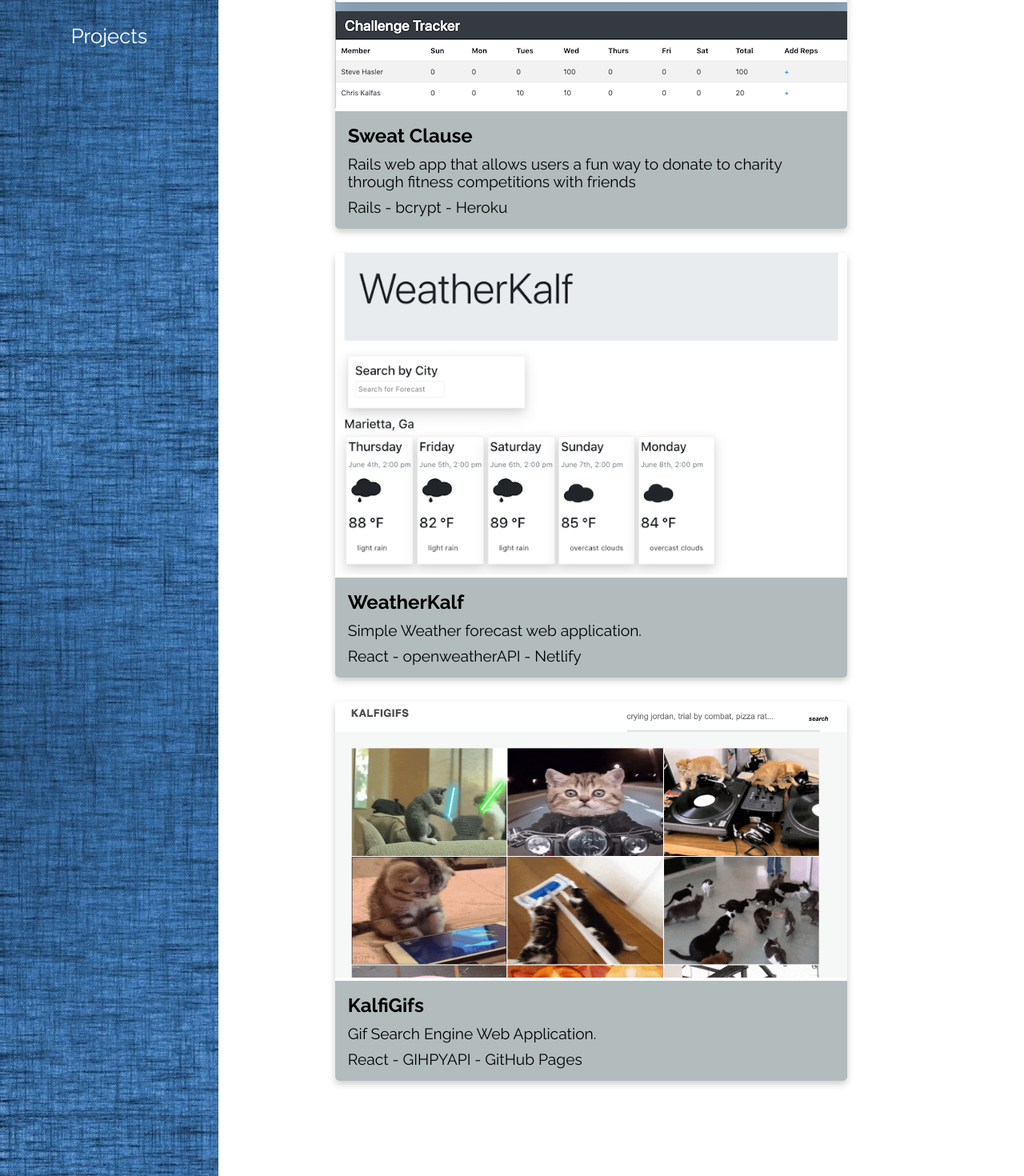
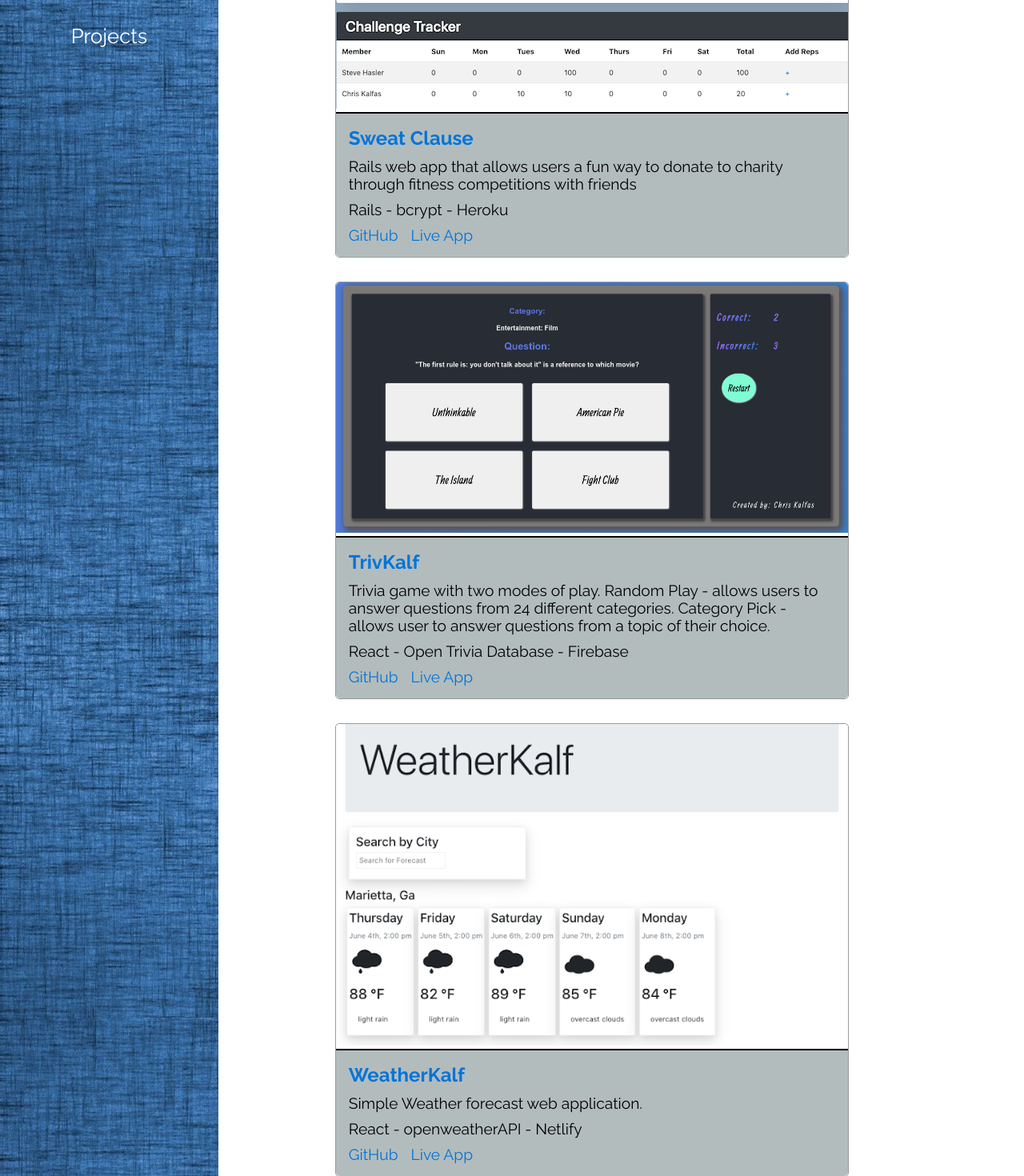
Before and after one commit to christopherkalfas/portfolio-site, a React (Create React App) app: page /projects in a window 1280 px wide. Shown: the part 560-2030 px from the top of the page at 80% size. Built offline with nearby package versions, Linux system fonts and the light colour scheme; the HTML template or start-up script is replaced by a standard one.

Commit message:
updated project page with more external links and added trivia app.

```diff
--- a/src/App.css
+++ b/src/App.css
@@ -157,7 +157,7 @@ h1,h2,h3,h4,h5,p {
 .skillscard:hover {
   color: #1b1d20;
   background-color: #ffffff;
-  box-shadow: 0 10px 20px rgba(0,0,0,0.19), 0 6px 6px rgba(0,0,0,0.23);
+  box-shadow: 2px 10px 20px rgba(0,0,0,0.19), 0 6px 6px rgba(0,0,0,0.23);
 }
 .skills-ul {
   list-style-type: none;
@@ -189,11 +189,12 @@ h1,h2,h3,h4,h5,p {
   padding: 8px;
 }
 .project-card{
-  box-shadow: 0 4px 8px 0 rgba(0,0,0,0.2);
+  box-shadow: 1 4px 8px 1 rgba(0,0,0,0.2);
   transition: 0.3s;
   margin:30px;
   border-radius: 5px;
   width: 640px;
+  border:1px solid #9a9b9c;
 
 }
 
@@ -210,5 +211,15 @@ h1,h2,h3,h4,h5,p {
   padding: 6px;
   background-color: #B3BCBD;
   border-radius: 0 0 5px 5px;
+  border-top: 2px solid;
 
 }
+
+.project-github a {
+  color: #0074d9;
+  padding-right: 16px;
+}
+
+.project-name a {
+  color: #0074d9;
+}
--- a/src/components/Social.js
+++ b/src/components/Social.js
@@ -5,11 +5,11 @@ class Social extends Component {
     render() {
         return (
             <div className="social">
-            <a href="https://github.com/christopherkalfas" target="_blank"><i className="fab fa-github"></i></a>
-            <a href="https://www.instagram.com/kalfinator/" target="_blank"><i className="fab fa-instagram"></i></a>
-            <a href="https://www.facebook.com/ckalfas" target="_blank"><i className="fab fa-facebook-f"></i></a>
-            <a href="https://www.linkedin.com/in/christopherkalfas/" target="_blank"><i className="fab fa-linkedin-in"></i></a>
-            <a href="https://christopherkalfas.github.io/" target="_blank"><i className="fas fa-blog"></i></a>
+            <a href="https://github.com/christopherkalfas" target="_blank" rel="noopener noreferrer"><i className="fab fa-github"></i></a>
+            <a href="https://www.instagram.com/kalfinator/" target="_blank" rel="noopener noreferrer"><i className="fab fa-instagram"></i></a>
+            <a href="https://www.facebook.com/ckalfas" target="_blank" rel="noopener noreferrer"><i className="fab fa-facebook-f"></i></a>
+            <a href="https://www.linkedin.com/in/christopherkalfas/" target="_blank" rel="noopener noreferrer"><i className="fab fa-linkedin-in"></i></a>
+            <a href="https://christopherkalfas.github.io/" target="_blank" rel="noopener noreferrer"><i className="fas fa-blog"></i></a>
             </div>
             )
         }
--- a/src/contents/Projects.js
+++ b/src/contents/Projects.js
@@ -10,18 +10,49 @@ const Projects = () => {
             </div>
             <div className="project-container">
             <div className="project-card">
-                    <a href="https://radiant-wave-27873.herokuapp.com/">
+                    <a href="https://radiant-wave-27873.herokuapp.com/" target="_blank" rel="noopener noreferrer">
                         <img src={require("../img/sweatclause.png")} alt="sweatclause"  className="project-image"/>
                     </a>
                     <div className="card-content">
                         <h2 className="project-name">
-                            Sweat Clause
+                        <a href="https://radiant-wave-27873.herokuapp.com/" target="_blank" rel="noopener noreferrer">Sweat Clause</a>
                         </h2>
                         <p className="project-desc">
                         Rails web app that allows users a fun way to donate to charity through fitness competitions with friends
                         </p>
                         <p className="project-language">
                             Rails - bcrypt - Heroku
+                        </p>
+                        <p className="project-github">
+                            <a href="https://github.com/christopherkalfas/sweatclause422" target="_blank" rel="noopener noreferrer">GitHub</a>
+                            <a href="https://radiant-wave-27873.herokuapp.com/" target="_blank" rel="noopener noreferrer">Live App</a>
+                        </p>
+                    </div>
+                </div>
+
+                <div className="project-card">
+                    <a href="https://trivkalf.firebaseapp.com/playall" target="_blank" rel="noopener noreferrer">
+                        <img src={require("../img/trivKalf.png")} alt="trivkalf" className="project-image" />
+                    </a>
+                    <div className="card-content">
+                    <h2 className="project-name">
+                        <a href="https://trivkalf.firebaseapp.com/playall" target="_blank" rel="noopener noreferrer">
+                            TrivKalf
+                        </a>
+                    </h2>
+
+
+                        <p className="project-desc">
+                            Trivia game with two modes of play. Random Play - allows users to answer questions from 24 different categories. Category Pick - allows user to answer questions from a topic of their choice.
+                        </p>
+                        <p className="project-language">
+                            React - Open Trivia Database - Firebase
+                        </p>
+                        <p className="project-github">
+                            <a href="https://github.com/christopherkalfas/trivkalf" target="_blank" rel="noopener noreferrer">GitHub</a>
+                            <a href="https://trivkalf.firebaseapp.com/playall" target="_blank" rel="noopener noreferrer">
+                                Live App
+                            </a>
                         </p>
                     </div>
                 </div>
@@ -31,7 +62,7 @@ const Projects = () => {
                     </a>
                     <div className="card-content">
                         <h2 className="project-name">
-                            WeatherKalf
+                        <a href="https://determined-shockley-872086.netlify.app/" target="_blank" rel="noopener noreferrer">WeatherKalf</a>
                         </h2>
                         <p className="project-desc">
                             Simple Weather forecast web application.
@@ -39,21 +70,29 @@ const Projects = () => {
                         <p className="project-language">
                             React - openweatherAPI - Netlify
                         </p>
+                        <p className="project-github">
+                            <a href="https://github.com/christopherkalfas/weather-kalf-app" target="_blank" rel="noopener noreferrer">GitHub</a>
+                            <a href="https://determined-shockley-872086.netlify.app/" target="_blank" rel="noopener noreferrer">Live App</a>
+                        </p>
                     </div>
                 </div>
                 <div className="project-card">
-                    <a href="https://christopherkalfas.github.io/gif-search-app/">
+                    <a href="https://christopherkalfas.github.io/gif-search-app/" target="_blank" rel="noopener noreferrer">
                         <img src={require("../img/kalfigifs.png")} alt="kalfigifs" className="project-image" />
                     </a>
                     <div className="card-content">
                         <h2 className="project-name">
-                            KalfiGifs
+                        <a href="https://christopherkalfas.github.io/gif-search-app/" target="_blank" rel="noopener noreferrer">KalfiGifs</a>
                         </h2>
                         <p className="project-desc">
                             Gif Search Engine Web Application.
                         </p>
                         <p className="project-language">
                             React - GIHPYAPI - GitHub Pages
+                        </p>
+                        <p className="project-github">
+                            <a href="https://github.com/christopherkalfas/gif-search-app" target="_blank" rel="noopener noreferrer">GitHub</a>
+                            <a href="https://christopherkalfas.github.io/gif-search-app/" target="_blank" rel="noopener noreferrer">Live App</a>
                         </p>
                     </div>
                 </div>
```
Also changed, not shown: src/img/trivKalf.png (added).
